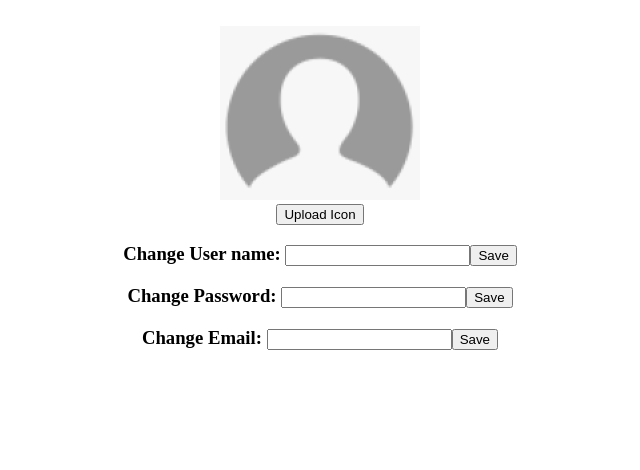
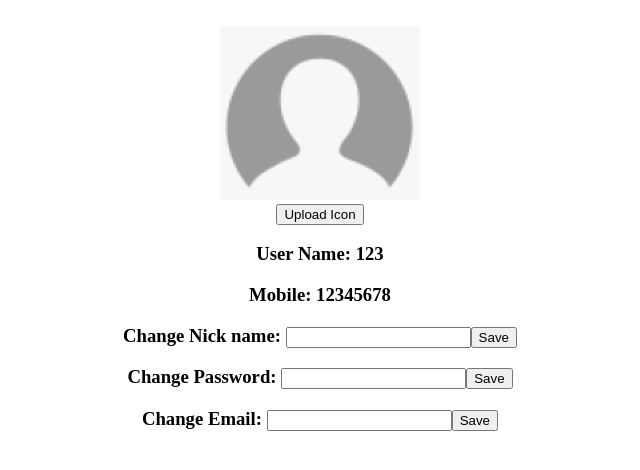
Before and after one commit to EnmaYuki/Lost-Found, a PHP site: the page made by User Page.php in a window 1280 px wide. Shown: the part 68-538 px from the top of the page, without its empty margins (320-960 px from the left). Run offline with PHP 8.4, Linux system fonts and the light colour scheme.

Commit message:
User Page

```diff
--- a/User Page.php
+++ b/User Page.php
@@ -18,9 +18,11 @@
     <br><button onclick="changeIcon()">Upload Icon</button></br>
     <input type="file" id="iconInput" accept="image/*" style="display: none" onchange="handleIconChange(event)">
     </label>
-    <h3>Change User name: <input id="usernameInput"><button onclick="saveUserName()">Save</button></h3>
+    <h3>User Name: 123</h3>
+    <h3>Mobile: 12345678</h3>
+    <h3>Change Nick name: <input id="NicknameInput"><button onclick="saveNickName()">Save</button></h3>
     <h3>Change Password: <input id="passwordInput"><button onclick="savePassword()">Save</button></h3>
-    <h3>Change Email: <input type="email" id="emailInput"><button>Save</button></h3>
+    <h3>Change Email: <input type="email" id="emailInput"><button onclick="saveEmail()">Save</button></h3>
     </center>
     </form>
 </div>
@@ -53,13 +55,13 @@ function handleIconChange(event){
 }
 
 
-function saveUserName(){
-    var userInput = document.getElementById("usernameInput").value.trim();
-    if(userInput === ""){
-        alert("Update Failed: User name cannot be empty");
+function saveNickName(){
+    var NickInput = document.getElementById("NicknameInput").value.trim();
+    if(NickInput === ""){
+        alert("Update Failed: Nick name cannot be empty");
     }
     else{
-        alert("Update Successfully: User name changed to " + userInput);
+        alert("Update Successfully: Nick name changed to " + NickInput);
     }
 }
 
@@ -81,7 +83,7 @@ function savePassword(){
 function saveEmail(){
     var emailInput = document.getElementById("emailInput").value.trim();
 
-    if (emailInput === ""){
+    /*if (emailInput === ""){
         alert("Invalid email! Email cannot be empty.");
     }
     else if (!emailInput.includes("@")){
@@ -89,7 +91,7 @@ function saveEmail(){
     }
     else {
         alert("Update Successfully!Email is valid!");
-    }
+    }*/console.log(emailInput);
 }
 </script>
 
```
